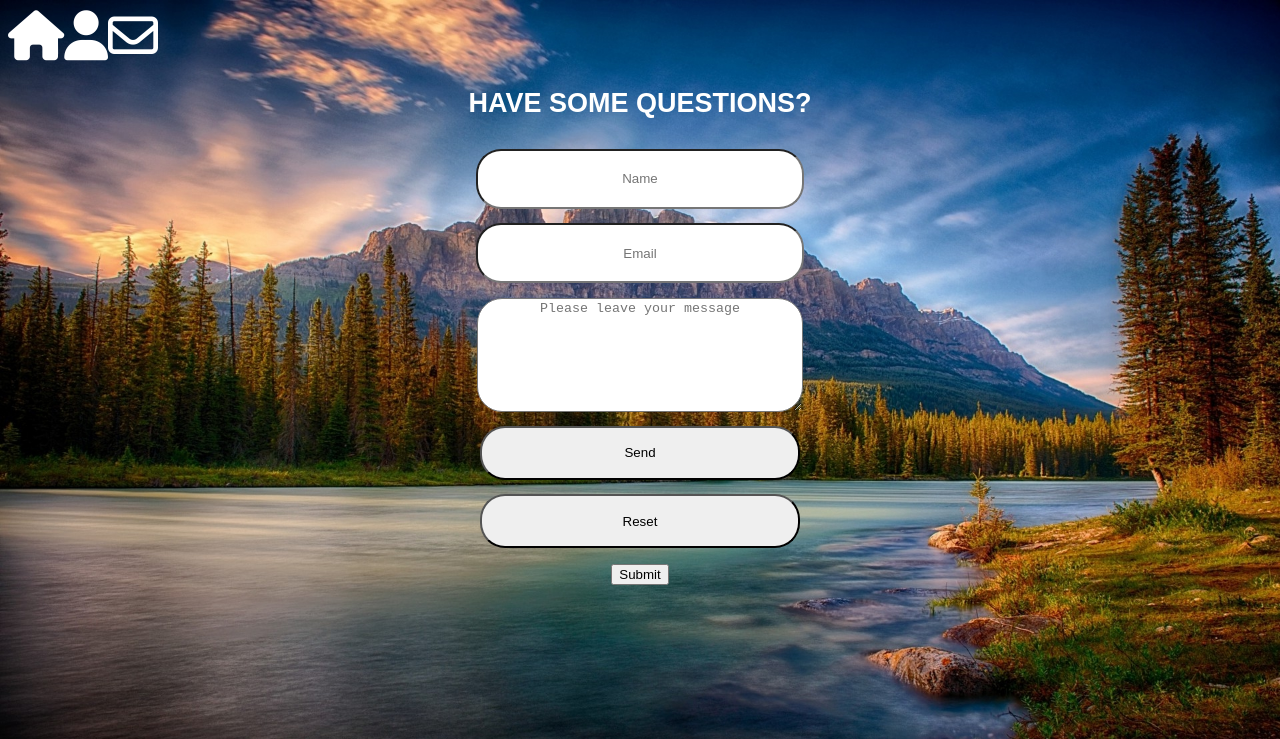
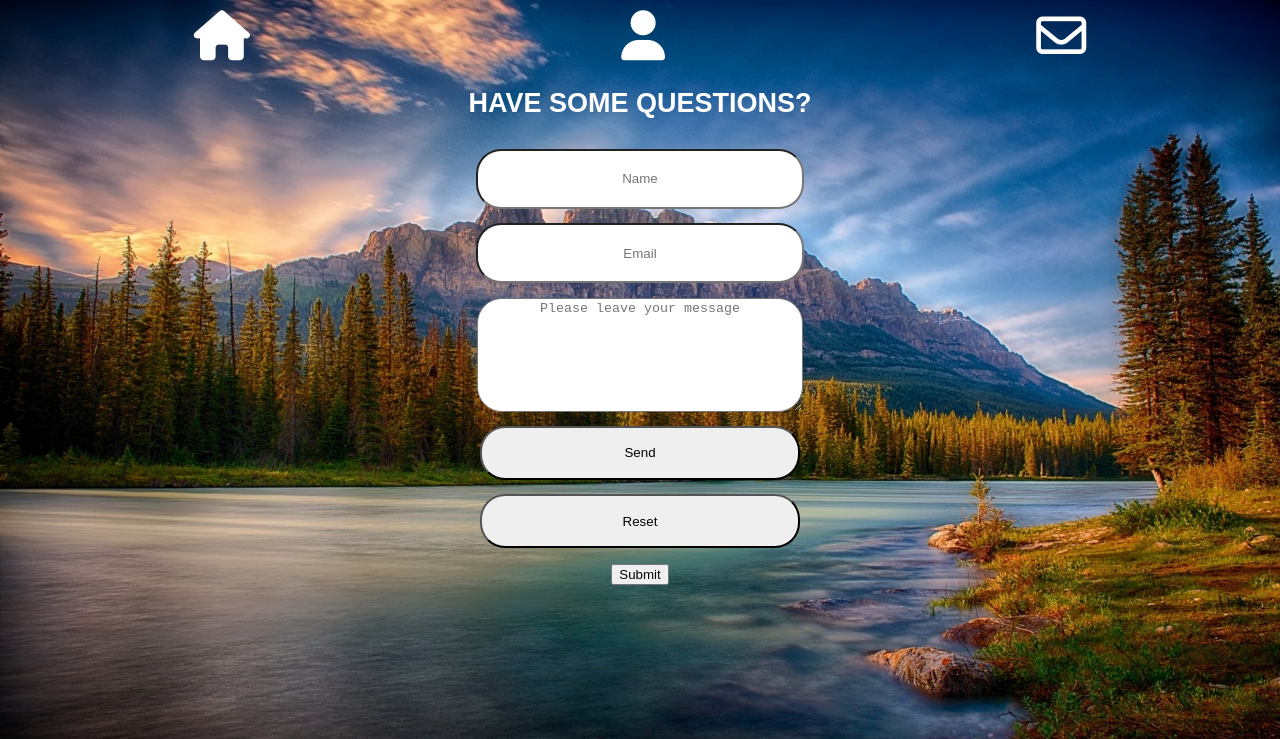
Before and after one commit to manmarron/my-portfolio, a plain HTML site: page contact.html in a window 1280 px wide. Shown: the top 739 px of the page. Drawn offline with Linux system fonts and the light colour scheme.

Commit message:
CSS updates

```diff
--- a/contact.html
+++ b/contact.html
@@ -11,13 +11,12 @@
     <body class="contactPage">
 
         <div class="navBar">
-            <div class="navcontainer">
-                <div class="navicons"><a href="index.html"><i class="fas fa-home"></i></a></div>
-                <div class="navicons"><a href="about.html"> <i class="fas fa-user"></i></a></div>
-                <div class="navicons"><a href="contact.html"> <i class="far fa-envelope"></i></a></div>
+            <div class="navIcon"><a href="index.html" class="test"><i class="fas fa-home"></i></a></div>
+            <div class="navIcon"><a href="about.html"> <i class="fas fa-user"></i></a></div>
+            <div class="navIcon"><a href="contact.html"> <i class="far fa-envelope"></i></a></div>
+        </div>
 
-            </div>
-        </div>
+
         <header><div class="pageheadercontainer"><h2 class="pageheader">HAVE SOME QUESTIONS?</h2></div></header>
 
         <section>
--- a/newstyles.css
+++ b/newstyles.css
@@ -9,24 +9,19 @@ html {
 
 /* Nav bar*/
 .navBar {
-    /*border: 10px solid red;*/
-}
-.navcontainer {
-    /*border: 30px solid gold;*/
     display: flex;
-    flex-direction: row;
-    flex-wrap: wrap;
-    align-content: center;
-
+    text-align: center;
+    justify-content: space-around;
 }
 
-.navicons {
-    /*border: 15px solid black;*/
-    text-align: center;
+.navIcon {
+    flex: 1 1 auto;
 }
 
 
-
+.navBar a:hover {
+    color: grey;
+}
 .navBar a, .footerBar a {
     color:white;
     font-size: 50px;
```
